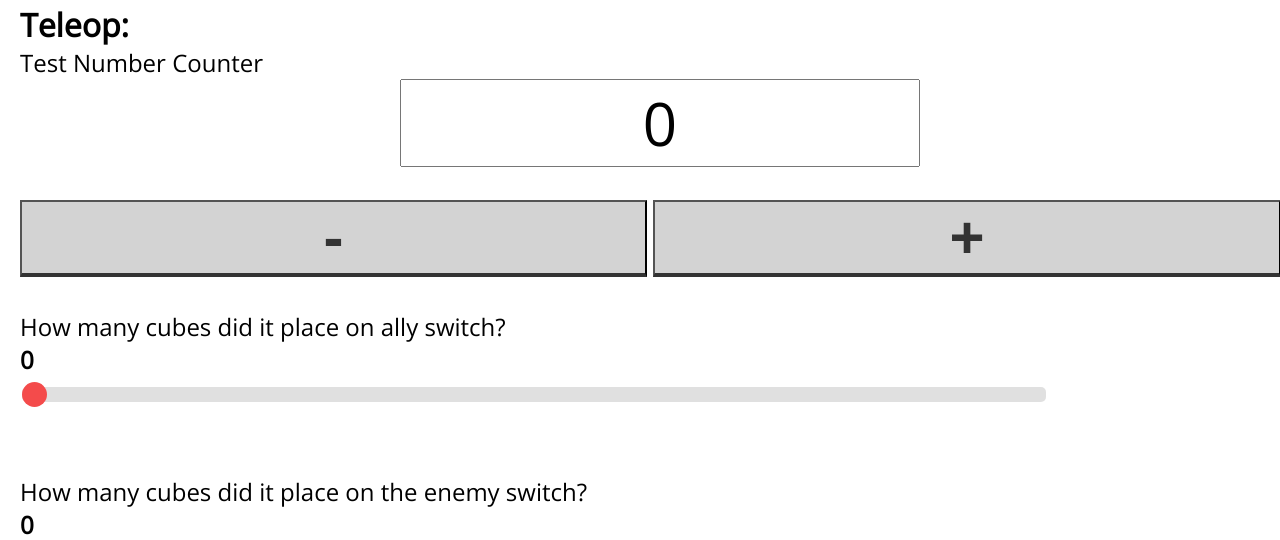
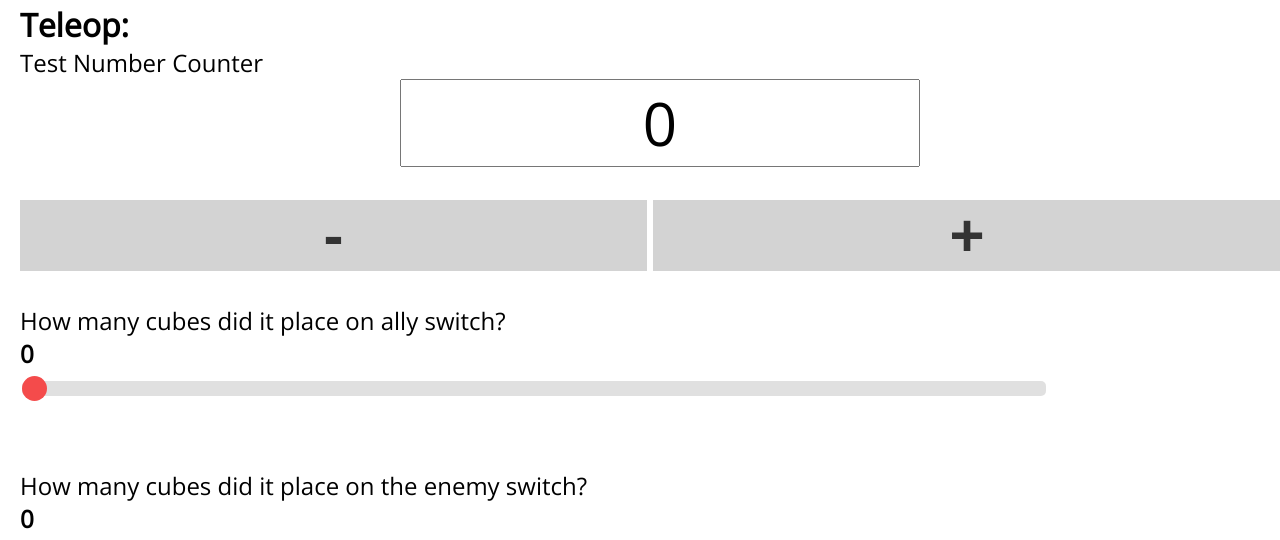
Before and after one commit to FirebirdRobotics/Scouting_App, a PHP site: page /addNewRobot.html in a window 1280 px wide. Shown: the part 567-1107 px from the top of the page. Run offline with PHP 8.4, Linux system fonts and the light colour scheme.

Commit message:
Update styles.css

```diff
--- a/Scouting App/WebContent/styles.css
+++ b/Scouting App/WebContent/styles.css
@@ -90,12 +90,13 @@ body{
 button{
 	color: #333;
 	background-color: #d3d3d3;
-	border-bottom: 4px solid #333;
+	border: none;
 	text-decoration: none;
 	font-size: 60px;
 	width: 49%;
 	height: auto;
 	font-weight: bold;
+	text-align: center;
 }
 
 #main{
```
